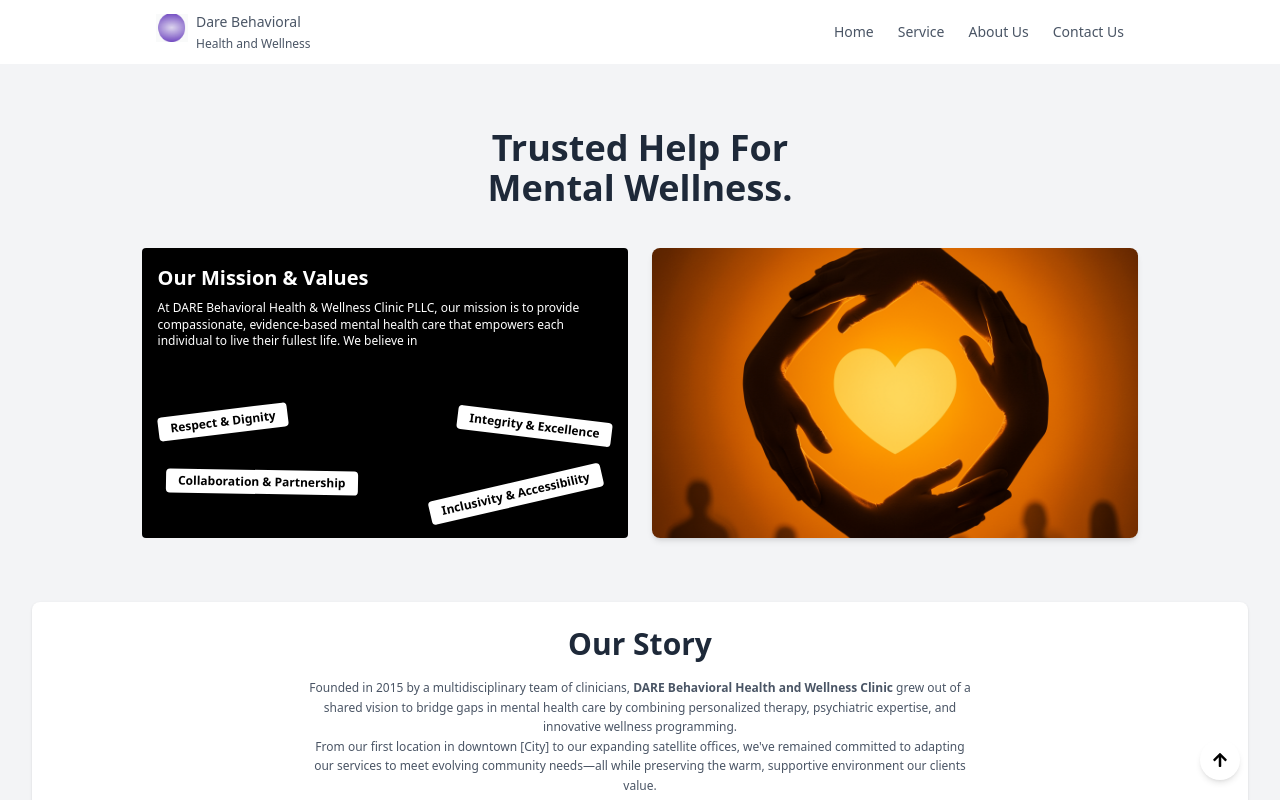
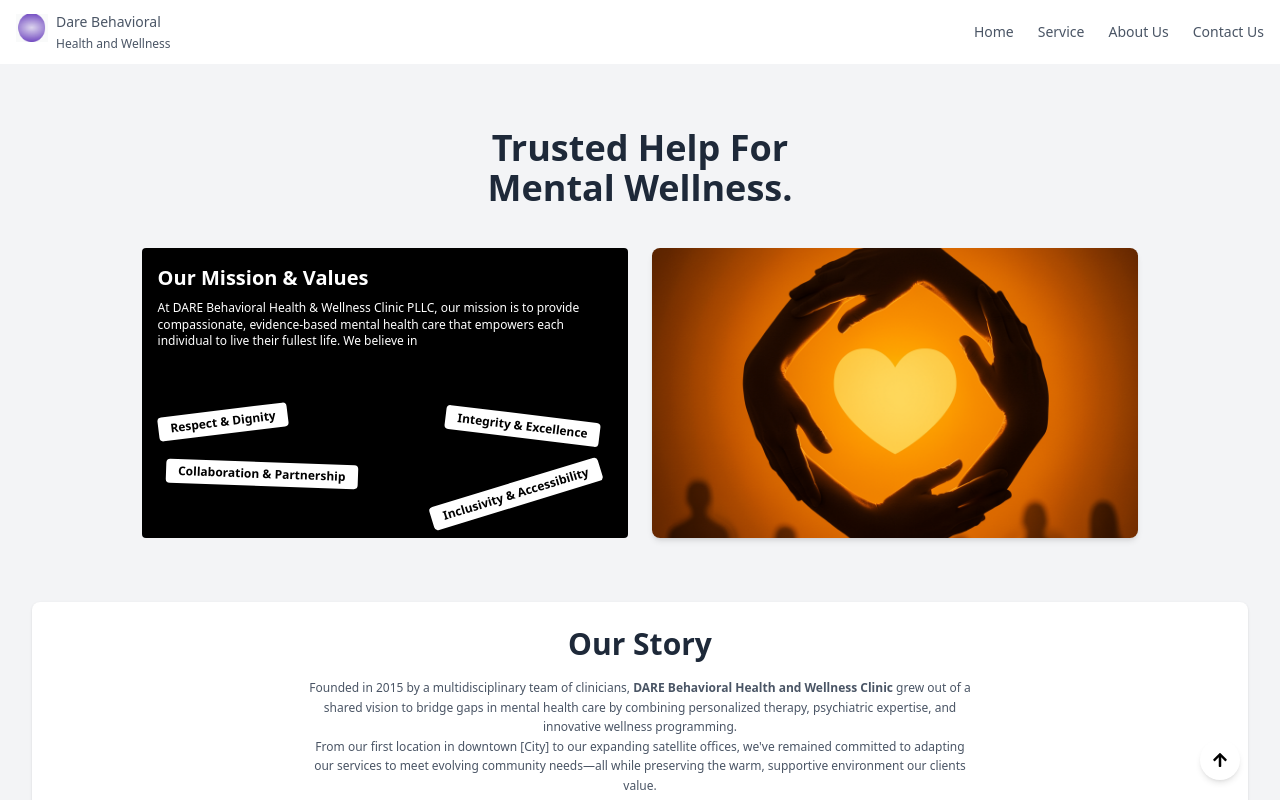
Before and after one commit to Wrightadebayo/Automedys, a React (Vite) app: page /about in a window 1280 px wide. Shown: the top 800 px of the page. Built offline with nearby package versions, Linux system fonts and the light colour scheme.

Commit message:
updated link contact

```diff
--- a/src/App.jsx
+++ b/src/App.jsx
@@ -1,3 +1,4 @@
+
 import { createBrowserRouter, RouterProvider } from 'react-router-dom';
 import { Home, Service, About, Contact, Layout } from './component';
 
--- a/src/component/About.jsx
+++ b/src/component/About.jsx
@@ -14,7 +14,7 @@ import GetTouchPage from "./GetTouchPage";
 const About = () => {
   return (
     <div className="w-full px-4 py-10 md:py-16 bg-gray-100">
-      <div className="w-full max-w-[3840px] mx-auto px-4">
+      <div className="w-full max-w-[4000px] mx-auto px-4">
         {/* Heading */}
         <h1 className="text-3xl sm:text-4xl font-bold text-gray-800 text-center mb-4">
           Trusted Help For <br className="hidden sm:block" />
@@ -35,13 +35,13 @@ const About = () => {
             <div className="absolute bottom-20 left-4 bg-white text-black px-3 py-1 rounded mb-6 shadow-md rotate-[-7deg] text-xs font-semibold">
               Respect & Dignity
             </div>
-            <div className="absolute bottom-8 left-6 bg-white text-black px-3 py-1 rounded shadow-md mr-1 mb-3 rotate-[1deg] text-xs font-semibold">
+            <div className="absolute bottom-8 left-6 bg-white text-black px-3 py-1 rounded shadow-md mr-2 mb-5 rotate-[2deg] text-xs font-semibold">
               Collaboration & Partnership
             </div>
-            <div className="absolute bottom-20 right-4 bg-white text-black px-3 py-1 rounded shadow-md mb-5 rotate-[7deg] text-xs font-semibold">
+            <div className="absolute bottom-20 right-4 bg-white text-black px-3 py-1 rounded shadow-md mb-5 rotate-[7deg] text-xs font-semibold mr-3">
               Integrity & Excellence
             </div>
-            <div className="absolute bottom-8 right-6 bg-white text-black px-3 py-1 rounded mt-4 ml-2 shadow-md rotate-[-13deg] text-xs font-semibold">
+            <div className="absolute bottom-8 right-6 bg-white text-black px-3 py-1 rounded mt-6 ml-1 shadow-md rotate-[-17deg] text-xs font-semibold">
               Inclusivity & Accessibility
             </div>
           </div>
--- a/src/component/Contact.jsx
+++ b/src/component/Contact.jsx
@@ -8,7 +8,7 @@ import LocationPage from "./LocationPage";
 const Contact = () => {
   return (
     <div className="w-full bg-white">
-      <div className="max-w-[3840px] w-full mx-auto px-4 sm:px-6 md:px-8 py-10">
+      <div className="max-w-[4000px] w-full mx-auto px-4 sm:px-6 md:px-8 py-10">
         <section className="py-6">
           <Formpage />
         </section>
--- a/src/component/Footer.jsx
+++ b/src/component/Footer.jsx
@@ -1,5 +1,6 @@
 import { FaInstagram, FaFacebook, FaYoutube, FaArrowUp } from "react-icons/fa";
 import behalogo from "../assets/behalogo.png"; // adjust this import as needed
+import { Link } from "react-router-dom";
 
 const Footer = () => {
   const scrollToTop = () => {
@@ -11,7 +12,9 @@ const Footer = () => {
       <div className="container mx-auto px-4">
         {/* Top: Logo & Appointment Button */}
         <div className="flex flex-col md:flex-row justify-between items-center mb-10 gap-4">
+
 <div className="flex items-center gap-4">
+  <Link to="/" className="flex items-center gap-4 hover:opacity-80 transition">
     <img
       src={behalogo}
       alt="Logo"
@@ -20,7 +23,9 @@ const Footer = () => {
     <h2 className="text-sm leading-tight">
       Dare Behavioral <br /> Health Wellness
     </h2>
+  </Link>
 </div>
+
           <button className="bg-green-300 text-black text-sm py-2 px-4 rounded">
             Book an appointment
           </button>
@@ -31,8 +36,9 @@ const Footer = () => {
           <div>
             <h2 className="font-bold mb-2">Address</h2>
             <p className="text-sm text-gray-400">
-              2927 Westheimer Rd <br />
-              Santa Ana, BS186
+              2927 Westheimer Rd. <br />
+              Santa Ana.
+              Illinois 85486
             </p>
           </div>
           <div>
--- a/src/component/Home.jsx
+++ b/src/component/Home.jsx
@@ -14,7 +14,7 @@ const Home = () => {
   return (
     <div className="w-full bg-white">
       {/* Main content container */}
-      <div className="max-w-[3840px] w-full mx-auto px-4 sm:px-6 md:px-8">
+      <div className="max-w-[4000px] w-full mx-auto px-4 sm:px-6 md:px-8">
         <section className="py-6 min-h-screen">
           <Hero />
         </section>
--- a/src/component/Layout.jsx
+++ b/src/component/Layout.jsx
@@ -1,9 +1,12 @@
-import { Outlet } from 'react-router-dom'
-import  Navbar  from '../component/Navbar'
+
+import { Outlet } from 'react-router-dom';
+import  Navbar  from '../component/Navbar';
+import ScrollToTop from '../component/ScrollToTop';
 
 const Layout = () => {
   return (
     <div>
+      <ScrollToTop />
     <Navbar/>
       <Outlet />
     </div>
--- a/src/component/Navbar.jsx
+++ b/src/component/Navbar.jsx
@@ -1,10 +1,8 @@
-
-import behalogo from '../assets/behalogo.png'
+import behalogo from '../assets/behalogo.png';
 import { useState } from 'react';
 import { GiHamburgerMenu } from 'react-icons/gi';
 import { RiCloseLargeFill } from 'react-icons/ri';
 import { NavLink } from 'react-router-dom';
-
 
 const Navbar = () => {
   const [isOpen, setIsOpen] = useState(false);
@@ -13,14 +11,15 @@ const Navbar = () => {
 
   return (
     <nav className="sticky top-0 bg-white z-40">
-      <div className="flex justify-between items-center max-w-[1000px] mx-auto px-4 py-3">
-        <div className="flex items-center">
+      <div className="flex justify-between items-center max-w-[4000px] mx-auto px-4 py-3">
+        {/* Logo wrapped with NavLink */}
+        <NavLink to="/" className="flex items-center">
           <img src={behalogo} className="h-7 w-8 mb-2" alt="logo" />
           <div className="ml-2 leading-tight">
             <h2 className="text-sm text-gray-600">Dare Behavioral</h2>
             <span className="text-xs text-gray-600">Health and Wellness</span>
           </div>
-        </div>
+        </NavLink>
 
         {/* Desktop Nav */}
         <div className="hidden md:flex space-x-6 text-sm text-gray-600">
--- /dev/null
+++ b/src/component/ScrollToTop.jsx
@@ -0,0 +1,14 @@
+import { useEffect } from 'react';
+import { useLocation } from 'react-router-dom';
+
+const ScrollToTop = () => {
+  const { pathname } = useLocation();
+
+  useEffect(() => {
+    window.scrollTo(0, 0);
+  }, [pathname]);
+
+  return null;
+};
+
+export default ScrollToTop;
--- a/src/component/Service.jsx
+++ b/src/component/Service.jsx
@@ -15,7 +15,7 @@ import GetTouchPage from './GetTouchPage';
 
 const Service = () => {
   return (
-    <div className="max-w-[3840px] mx-auto px-4 py-12 bg-gray-100">
+    <div className="max-w-[4000px] w-full mx-auto px-4 py-12 bg-gray-100">
       <div className="flex flex-col lg:flex-row items-center lg:items-start justify-between gap-12">
         {/* Left Column */}
         <div className="w-full lg:w-1/2 space-y-6 text-center lg:text-left">
```
Lines whose indentation alone changed are shown as unchanged.
